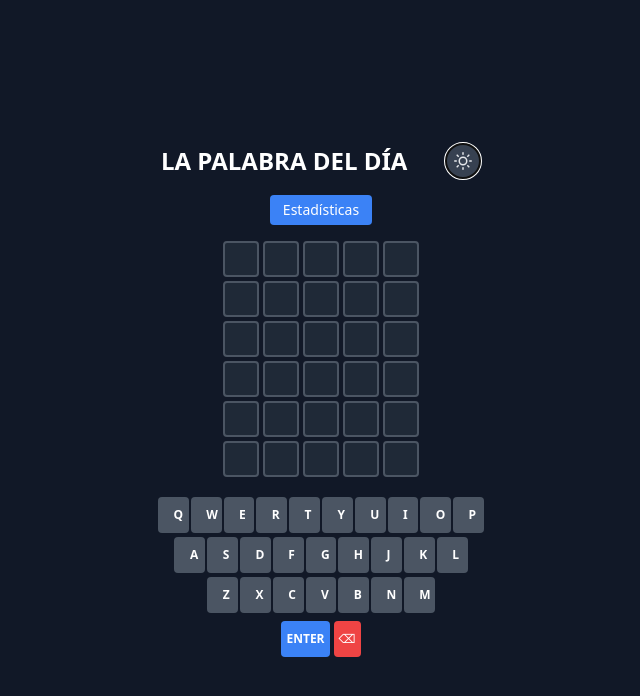
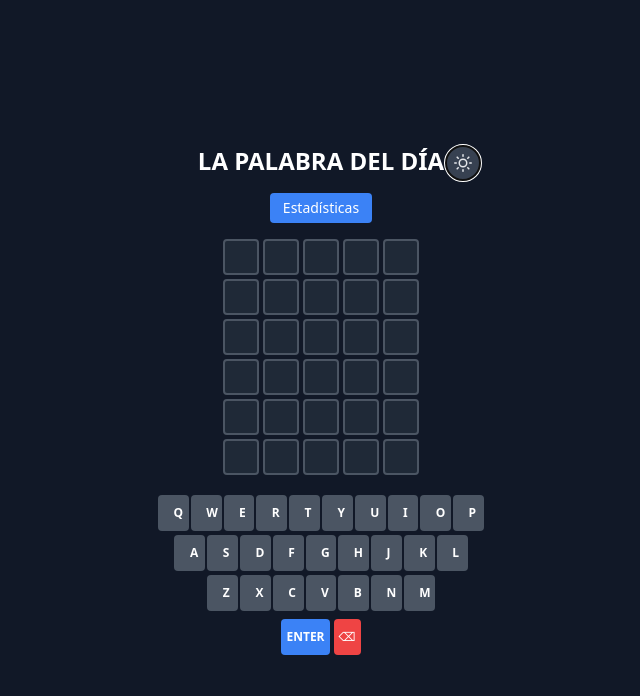
Before and after one commit to eduardescola/palabra-del-dia, a React (Vite) app: page / in a window 1280 px wide. Both pictures are taken after a click on the button "Cambiar a modo oscuro". Shown: the top 696 px of the page, without its empty margins (319-959 px from the left). Built offline with nearby package versions, Linux system fonts and the light colour scheme.

Commit message:
titulo centrado

```diff
--- a/src/Game.tsx
+++ b/src/Game.tsx
@@ -1,5 +1,3 @@
-"use client"
-
 import type React from "react"
 import { useEffect, useRef, useState } from "react"
 import Grid from "./components/Grid"
@@ -152,11 +150,14 @@ const Game: React.FC = () => {
   }
 
   return (
-    <div className="flex flex-col items-center w-full max-w-xs mx-auto" tabIndex={0} onKeyDown={handleKeyDown}>
-      <div className="w-full flex justify-between items-center mb-4">
-        <h1 className="text-xl sm:text-2xl font-bold text-center dark:text-white">LA PALABRA DEL DÍA</h1>
+    <div className="flex flex-col items-center w-full max-w-xs mx-auto relative" tabIndex={0} onKeyDown={handleKeyDown}>
+      {/* Toggle de modo oscuro en posición absoluta */}
+      <div className="absolute right-0 top-0">
         <DarkModeToggle />
       </div>
+
+      {/* Título centrado */}
+      <h1 className="text-xl sm:text-2xl font-bold mb-4 text-center dark:text-white">LA PALABRA DEL DÍA</h1>
 
       <div className="mb-4">
         <StatsModal stats={stats} />
--- a/src/components/DarkModeToggle.tsx
+++ b/src/components/DarkModeToggle.tsx
@@ -1,5 +1,3 @@
-"use client"
-
 import type React from "react"
 import { useState, useEffect } from "react"
 
```
